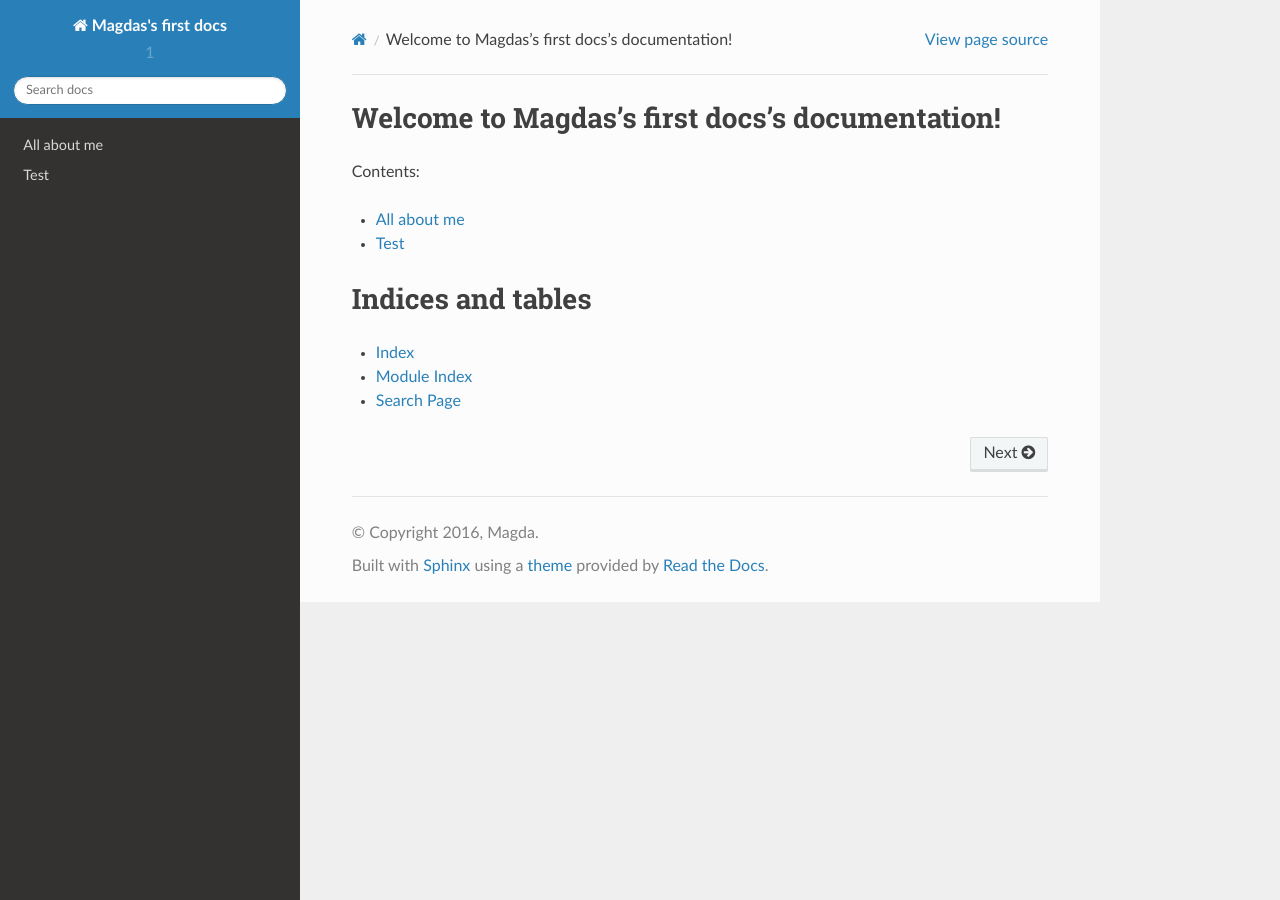
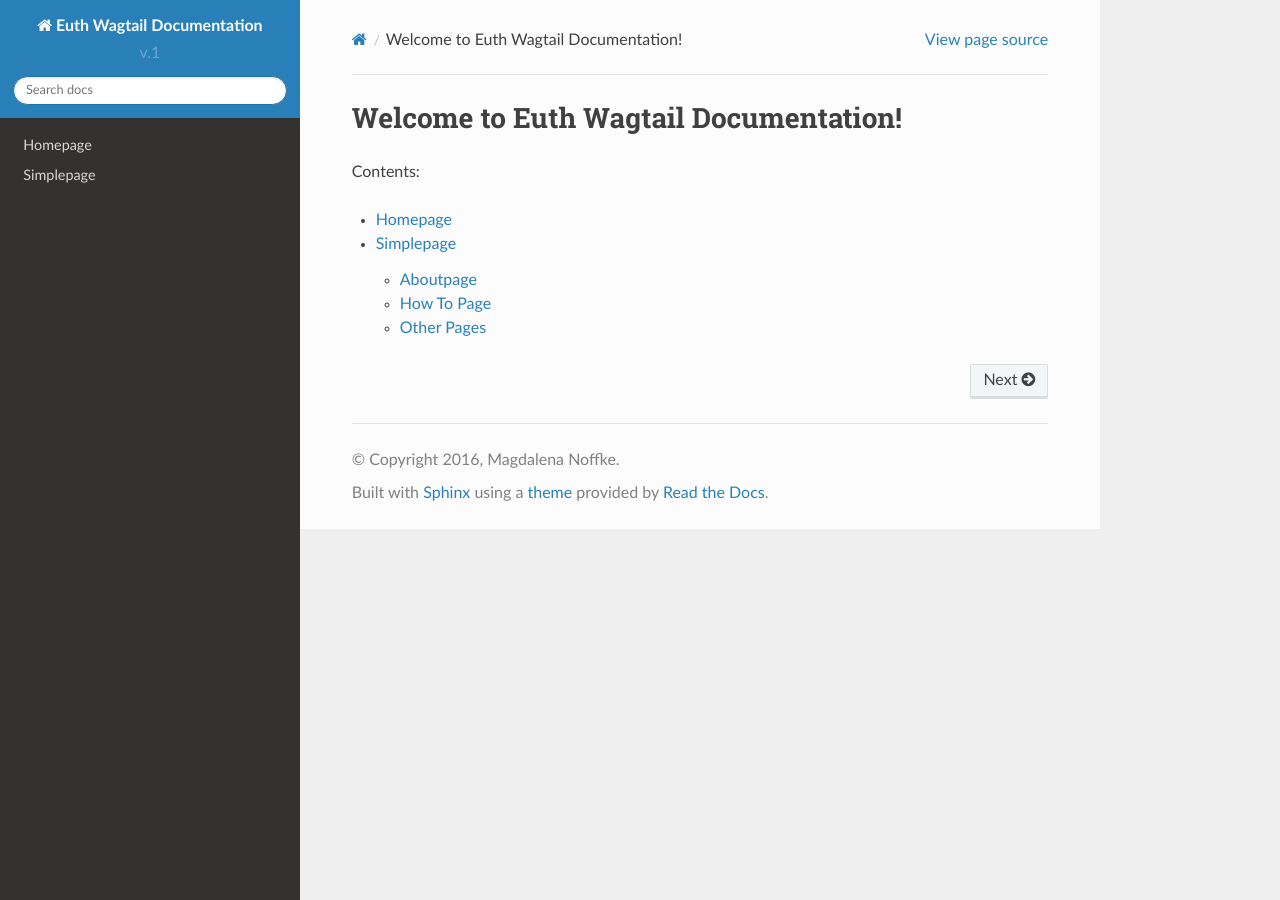
Before and after one commit to MagdaN/my-first-docs, a Sphinx documentation site: the page built from docs/index.rst, in a window 1280 px wide. Built offline with Sphinx 7.4.7 and the Read the Docs theme 2.0.0, drawn with Linux system fonts in a browser that asks for light colours.

Commit message:
add some pages

```diff
--- /dev/null
+++ b/docs/Aboutpage.rst
@@ -0,0 +1,4 @@
+Aboutpage
+===============================================
+
+.. image:: ../_static/images/About-1_04.png
--- /dev/null
+++ b/docs/Homepage.rst
@@ -0,0 +1,4 @@
+Homepage
+===============================================
+
+.. image:: ../_static/images/Hopemage-1_07.png
--- /dev/null
+++ b/docs/HowTopage.rst
@@ -0,0 +1,4 @@
+How To Page
+===============================================
+
+.. image:: ../_static/images/How-to-1_01.png
--- /dev/null
+++ b/docs/Simplepage.rst
@@ -0,0 +1,11 @@
+Simplepage
+===============================================
+
+Contents:
+
+.. toctree::
+   :maxdepth: 2
+
+   Aboutpage
+   HowTopage
+   Others
--- a/docs/all-about-me.rst
+++ /dev/null
@@ -1,5 +0,0 @@
-############
-All about me
-############
-
-I'm Magdalena Noffke, a Django user and developer.
--- a/docs/conf.py
+++ b/docs/conf.py
@@ -46,18 +46,18 @@ source_suffix = '.rst'
 master_doc = 'index'
 
 # General information about the project.
-project = u'Magdas\'s first docs'
-copyright = u'2016, Magda'
-author = u'Magda'
+project = u'Euth Wagtail Documentation'
+copyright = u'2016, Magdalena Noffke'
+author = u'Magdalena Noffke'
 
 # The version info for the project you're documenting, acts as replacement for
 # |version| and |release|, also used in various other places throughout the
 # built documents.
 #
 # The short X.Y version.
-version = u'1'
+version = u'v.1'
 # The full version, including alpha/beta/rc tags.
-release = u'1'
+release = u'v.1'
 
 # The language for content autogenerated by Sphinx. Refer to documentation
 # for a list of supported languages.
--- a/docs/index.rst
+++ b/docs/index.rst
@@ -3,7 +3,7 @@
    You can adapt this file completely to your liking, but it should at least
    contain the root `toctree` directive.
 
-Welcome to Magdas's first docs's documentation!
+Welcome to Euth Wagtail Documentation!
 ===============================================
 
 Contents:
@@ -11,13 +11,5 @@ Contents:
 .. toctree::
    :maxdepth: 2
 
-   all-about-me
-   test
-
-
-Indices and tables
-==================
-
-* :ref:`genindex`
-* :ref:`modindex`
-* :ref:`search`
+   Homepage
+   Simplepage
--- a/docs/test.rst
+++ /dev/null
@@ -1,5 +0,0 @@
-############
-Test
-############
-
-I'm Magdalena Noffke, a Django user and developer.
```
Also changed, not shown: docs/Others.rst (added, +11 -0 lines).
